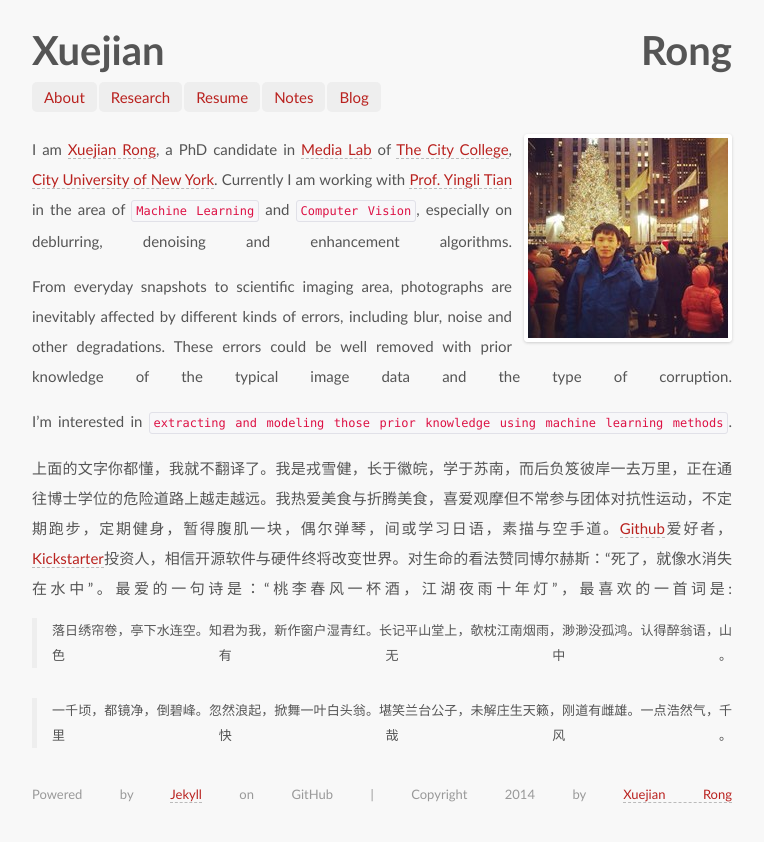
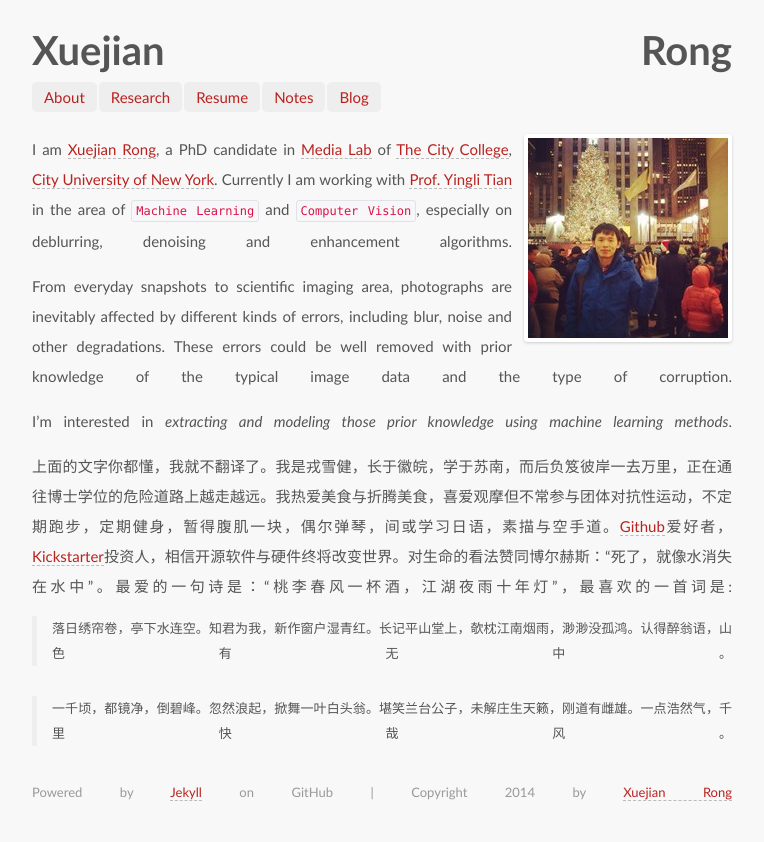
Before and after one commit to ionvision/ionvision.github.io.bk, a Jekyll site: the page built from index.md, in a window 1280 px wide. Shown: the top 842 px of the page, without its empty margins (258-1022 px from the left). Built offline with Jekyll 4.4.1, drawn with Linux system fonts in a browser that asks for light colours; some web fonts are replaced; Markdown is read by kramdown in place of the engine named in the settings.

Commit message:
Revert "fix"
This reverts commit e82695cc1860e2f787f4e5a1a73af1649a5dc333.

```diff
--- a/index.md
+++ b/index.md
@@ -7,7 +7,7 @@ I am [Xuejian Rong](http://media-lab.engr.ccny.cuny.edu/~xrong), a PhD candidate
 
 From everyday snapshots to scientific imaging area, photographs are inevitably affected by different kinds of errors, including blur, noise and other degradations. These errors could be well removed with prior knowledge of the typical image data and the type of corruption.
 
-I'm interested in `extracting and modeling those prior knowledge using machine learning methods`.
+I'm interested in *extracting and modeling those prior knowledge using machine learning methods*.
 
 上面的文字你都懂，我就不翻译了。我是戎雪健，长于徽皖，学于苏南，而后负笈彼岸一去万里，正在通往博士学位的危险道路上越走越远。我热爱美食与折腾美食，喜爱观摩但不常参与团体对抗性运动，不定期跑步，定期健身，暂得腹肌一块，偶尔弹琴，间或学习日语，素描与空手道。[Github](http://github.com)爱好者，[Kickstarter](http://kickstarter.com)投资人，相信开源软件与硬件终将改变世界。对生命的看法赞同博尔赫斯：“死了，就像水消失在水中”。最爱的一句诗是：“桃李春风一杯酒，江湖夜雨十年灯”，最喜欢的一首词是:
 
```
